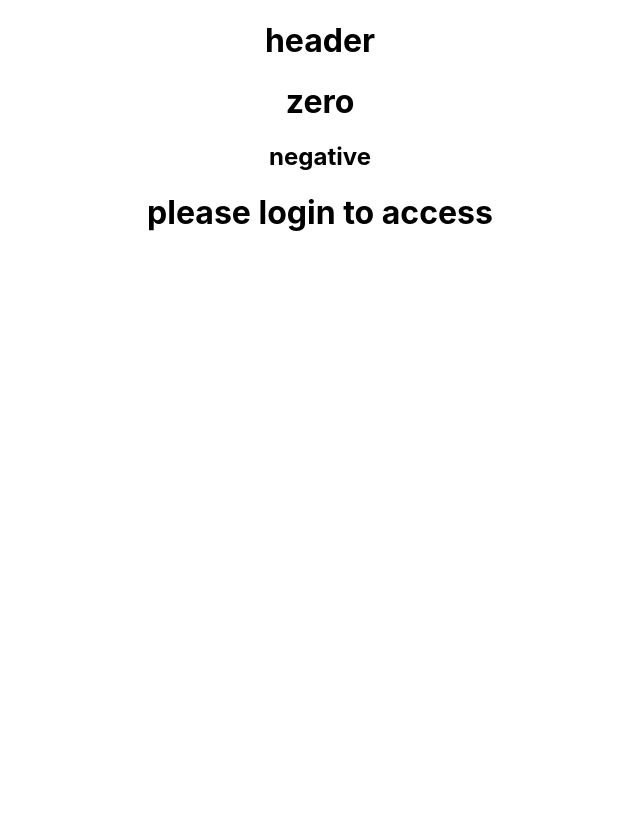
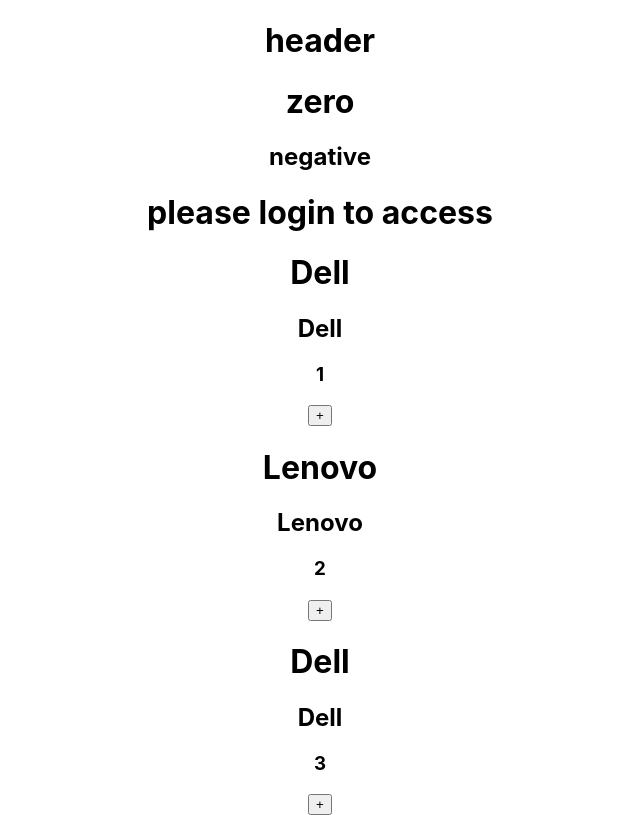
Before and after one commit to bilalpt/React-learn_and-todoApp, a React (Create React App) app: page / in a window 1280 px wide. Shown: the whole page, without its empty margins (320-960 px from the left). Built offline with nearby package versions, Linux system fonts and the light colour scheme.

Commit message:
last commit 8-24-2023

```diff
--- a/src/App.js
+++ b/src/App.js
@@ -1,6 +1,6 @@
 import './App.css';
 import Header from './Header'
-// import { useState } from 'react';
+import { useState } from 'react';
 import Main from './components/Main';
 
 
@@ -20,7 +20,24 @@
 
   let Another=false;
 
+  let Keydata=[{id:1,brand:'Dell',price:20000},
+              {id:2,brand:'Lenovo',price:30000},
+              {id:3,brand:'Dell',price:20000}]
 
+
+  const [products,setuser] = useState(Keydata);
+
+  const Keyfun=(id)=>{
+    const two=products.map((item)=>
+    item.id===id?{...item, qty: item.qty+1}:item
+
+    );
+    setuser(two);
+
+
+
+
+  }
 
 
   return (
@@ -31,6 +48,20 @@
       {Another ? <h1>possitive</h1> : <h2>negative</h2>}
 
       <Main one={false}/>
+      {products.map((product)=>(
+        <div>
+        <h1>{product.brand}</h1>
+        <h2>{product.brand}</h2>
+        <h3>{product.id}</h3>
+
+       <button onClick={()=>Keyfun(product.id)}>+</button>
+
+        </div>
+
+
+
+
+      ))}
 
 
 
```
